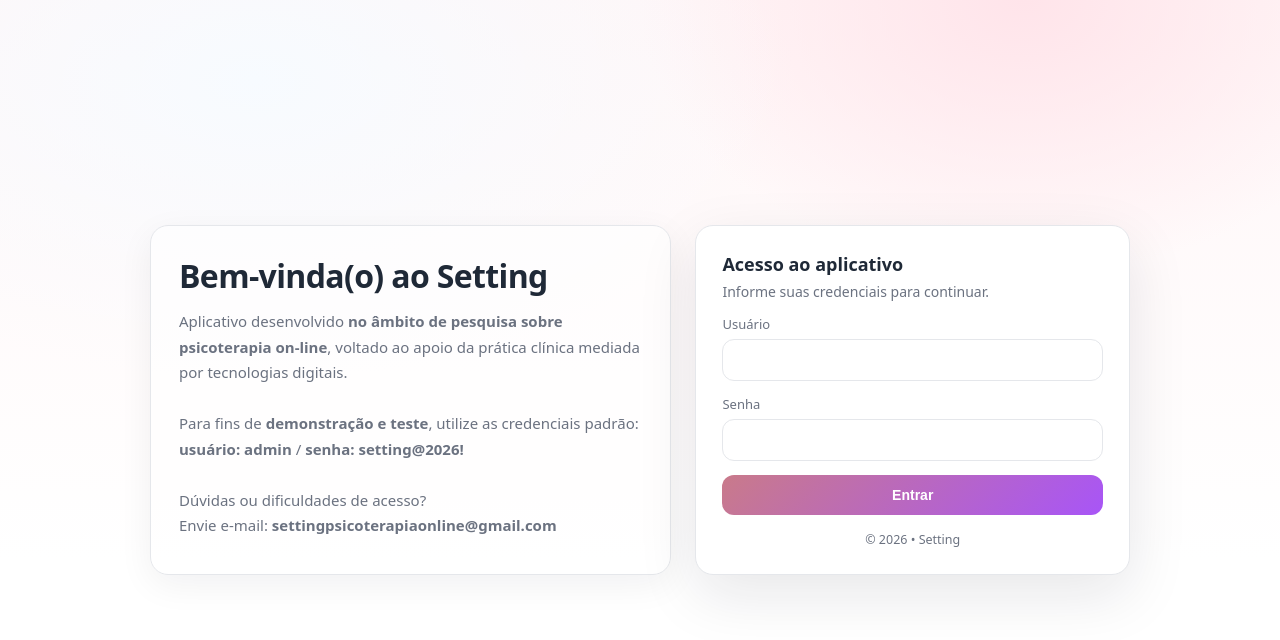
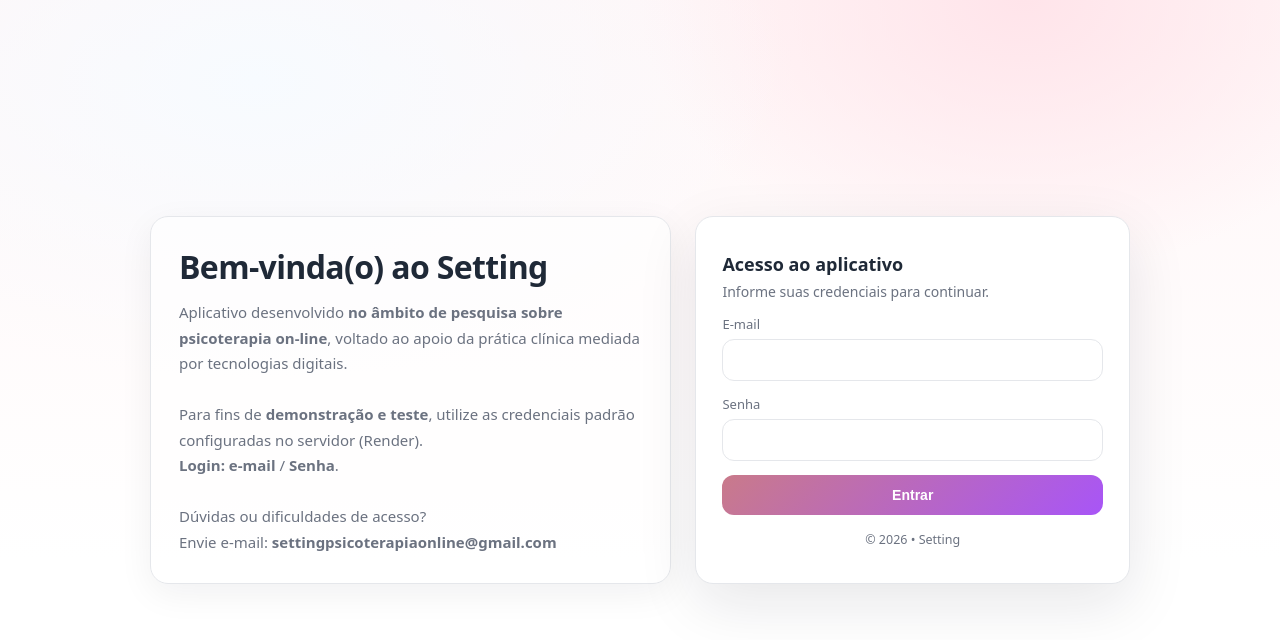
Before and after one commit to sabrinaandraderocha-cmyk/setting-psicoterapia-online, a FastAPI app: page /login in a window 1280 px wide. Shown: the top 640 px of the page. Run offline with FastAPI, Linux system fonts and the light colour scheme.

Commit message:
Update login.html

```diff
--- a/app/templates/login.html
+++ b/app/templates/login.html
@@ -154,11 +154,11 @@
       <h1>Bem-vinda(o) ao Setting</h1>
 
       <p class="sub">
-    Aplicativo desenvolvido <strong>no âmbito de pesquisa sobre psicoterapia on-line</strong>,
-    voltado ao apoio da prática clínica mediada por tecnologias digitais.<br /><br />
+        Aplicativo desenvolvido <strong>no âmbito de pesquisa sobre psicoterapia on-line</strong>,
+        voltado ao apoio da prática clínica mediada por tecnologias digitais.<br /><br />
 
-        Para fins de <strong>demonstração e teste</strong>, utilize as credenciais padrão:
-        <strong>usuário: admin</strong> / <strong>senha: setting@2026!</strong><br /><br />
+        Para fins de <strong>demonstração e teste</strong>, utilize as credenciais padrão configuradas no servidor (Render).<br />
+        <strong>Login: e-mail</strong> / <strong>Senha</strong>.<br /><br />
 
         Dúvidas ou dificuldades de acesso?<br />
         Envie e-mail: <strong>settingpsicoterapiaonline@gmail.com</strong>
@@ -174,8 +174,8 @@
       {% endif %}
 
       <form method="post" action="/login">
-        <label for="username">Usuário</label>
-        <input id="username" name="username" type="text" required />
+        <label for="email">E-mail</label>
+        <input id="email" name="email" type="email" required />
 
         <label for="password">Senha</label>
         <input id="password" name="password" type="password" required />
```
